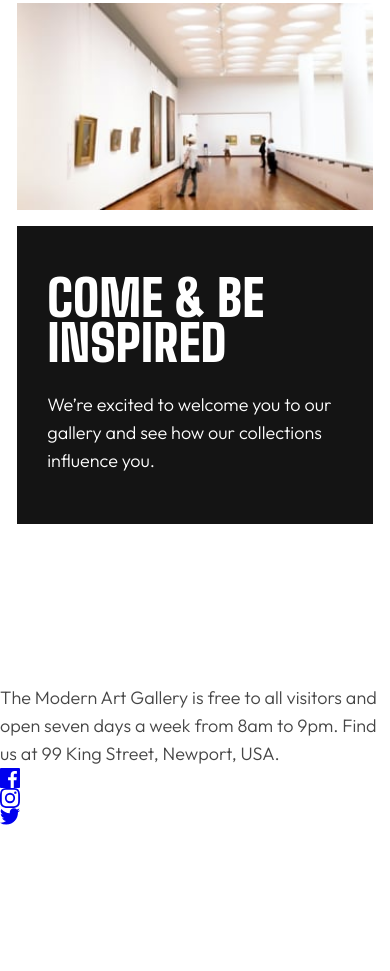
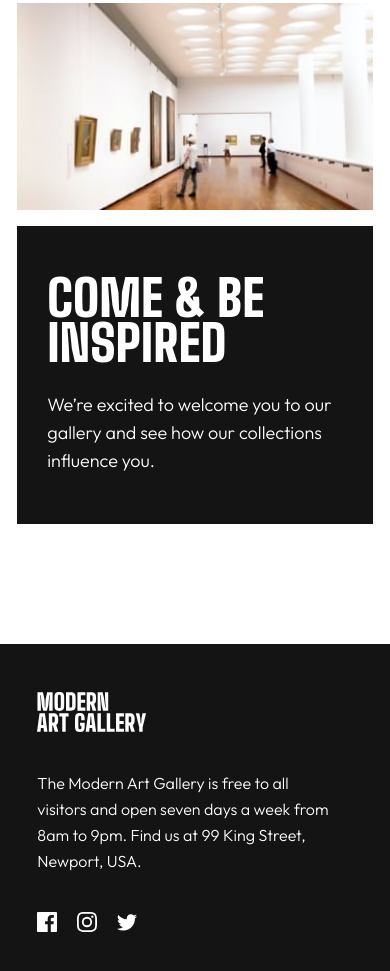
Before and after one commit to DocForLoop/art-gallery-website, a website built with Vite: page index.html in a window 390 px wide. Shown: the part 1886-2857 px from the top of the page. Before the commit the page ends 2711 px from the top, so only its background shows below. Built offline with nearby package versions, Linux system fonts and the light colour scheme.

Commit message:
Add mobile footer styles for home page

```diff
--- a/index.html
+++ b/index.html
@@ -131,8 +131,9 @@
       </main>
 
       <footer class="footer">
+        <div class="footer__content-wrapper">
+
           <div class="footer__content">
-
             <a class="footer__logo" href="#">
               <img class="footer__logo-img" src="/src/assets/images/logo-light.svg"
                 alt="Home of the Modern Art Gallery"
@@ -147,7 +148,7 @@
           <nav class="footer__social-nav" aria-label="Social Media Links">
             <ul class="footer__social-list">
 
-            <li>
+              <li class="footer__social-item">
                 <a class="footer__social-link" href="https://www.facebook.com" aria-label="Modern Art Gallery on Facebook">
                   <svg class="footer__social-icon" width="20" height="20" viewBox="0 0 20 20" aria-hidden="true">
                     <path d="M18.896 0H1.104C.494 0 0 .494 0 1.104v17.793C0 19.506.494 20
@@ -159,7 +160,7 @@
                 </a>
               </li>
 
-            <li>
+              <li class="footer__social-item">
                 <a class="footer__social-link" href="https://www.instagram.com" aria-label="Modern Art Gallery on Instagram">
                   <svg class="footer__social-icon" width="20" height="20" viewBox="0 0 20 20" aria-hidden="true">
                     <path d="M10 1.802c2.67 0 2.987.01 4.042.059 2.71.123 3.975 1.409 4.099 4.099.048 1.054.057
@@ -175,7 +176,7 @@
                 </a>
               </li>
 
-            <li>
+              <li class="footer__social-item">
                 <a class="footer__social-link" href="https://www.twitter.com" aria-label="Modern Art Gallery on Twitter">
                   <svg class="footer__social-icon footer__social-icon--twitter" width="20" height="17" viewBox="0 0 20 17" aria-hidden="true">
                     <path d="M20 2.172a8.192 8.192 0 0 1-2.357.646 4.11 4.11 0 0 0 1.805-2.27 8.22 8.22 0 0
@@ -189,6 +190,7 @@
               </li>
             </ul>
           </nav>
+        </div>
       </footer>
     </div>
   </body>
--- a/src/scss/components/footer/_footer-layout.scss
+++ b/src/scss/components/footer/_footer-layout.scss
@@ -1 +1,25 @@
 @use '@scss/global/functions' as *;
+
+.footer {
+    display: flex;
+    justify-content: center;
+
+    align-items: center;
+    &__content-wrapper {
+        display: flex;
+        flex-direction: column;
+        row-gap: 38px;
+    }
+
+    &__content {
+        display: flex;
+        flex-direction: column;
+        row-gap: 38px;
+    }
+
+    &__social-list {
+        display: flex;
+        align-items: center;
+        column-gap: 20px;
+    }
+}
--- a/src/scss/components/footer/_footer.scss
+++ b/src/scss/components/footer/_footer.scss
@@ -1,2 +1,62 @@
 @use '@scss/global/functions' as *;
 @use '@scss/global/mixins' as m;
+
+.footer {
+    background-color: var(--clr-dark);
+    padding-block: fluid(48, 56, 375, 768);
+    padding-inline: fluid(32, 40, 375, 768);
+
+    &__logo {
+        align-self: flex-start;
+
+        &:focus-visible {
+            outline: rem(2) solid var(--clr-light);
+            outline-offset: rem(3);
+        }
+    }
+
+    &__logo-img {
+        inline-size: rem(110);
+        block-size: rem(40);
+    }
+
+    &__desc {
+        color: var(--clr-light);
+        font-size: var(--fs-footer);
+        line-height: var(--lh-footer);
+        max-inline-size: 30ch;
+    }
+
+    &__social-item {
+        transition: transform 0.3s;
+
+        &:hover {
+            transform: scale(1.2);
+        }
+    }
+
+    &__social-link {
+        color: var(--clr-light);
+        transition: color 0.3s;
+
+        &:focus-visible {
+            outline: rem(2) solid var(--clr-light);
+            outline-offset: rem(3);
+        }
+
+        &:hover, &:focus-visible {
+            color: var(--clr-primary);
+
+        }
+    }
+
+    &__social-icon {
+        inline-size: rem(20);
+        block-size: rem(20);
+    }
+
+    &__social-icon--twitter {
+        inline-size: rem(20);
+        block-size: rem(17);
+    }
+}
--- a/src/scss/global/_typography.scss
+++ b/src/scss/global/_typography.scss
@@ -21,9 +21,9 @@
     --ff-secondary: 'Outfit', 'Segoe UI', Tahoma, Geneva, Verdana, sans-serif;
     --fs-home-h1-mob-tab: #{fluid(60, 70, 375, 768, rem)};//
     --fs-home-h1-desk: #{fluid(70, 96, 768, 1440, rem)};
-    --fs-home-h2: #{fluid(50, 60, 768, 1440, rem)};
+    --fs-home-h2: #{fluid(50, 60, 768, 1440, rem)};//
     --fs-body: #{fluid(18, 22, 768, 1440, rem)};//
-    --fs-footer: #{fluid(16, 18, 768, 1440, rem)};
+    --fs-footer: #{fluid(16, 18, 768, 1440, rem)};//
     --fs-btn: #{rem(20)};//
     --fs-location-h2-mob-tab: #{fluid(50, 55, 375, 768, rem)};
     --fs-location-h2-desk: #{fluid(55, 70, 768, 1440, rem)};
@@ -33,7 +33,7 @@
     --lh-h1-h2: 0.91;//
     --lh-h1-h2-desk: 1;
     --lh-body: #{fluid(28, 32, 768, 1440, rem)};//
-    --lh-footer: 1.625;
+    --lh-footer: 1.625;//
     --lh-footer-desk: 1.55;
     --ls-btn: #{rem(2.26)};//
 }
```
Also changed, not shown: location.html (+5 -3 lines). Lines whose indentation alone changed are shown as unchanged.
